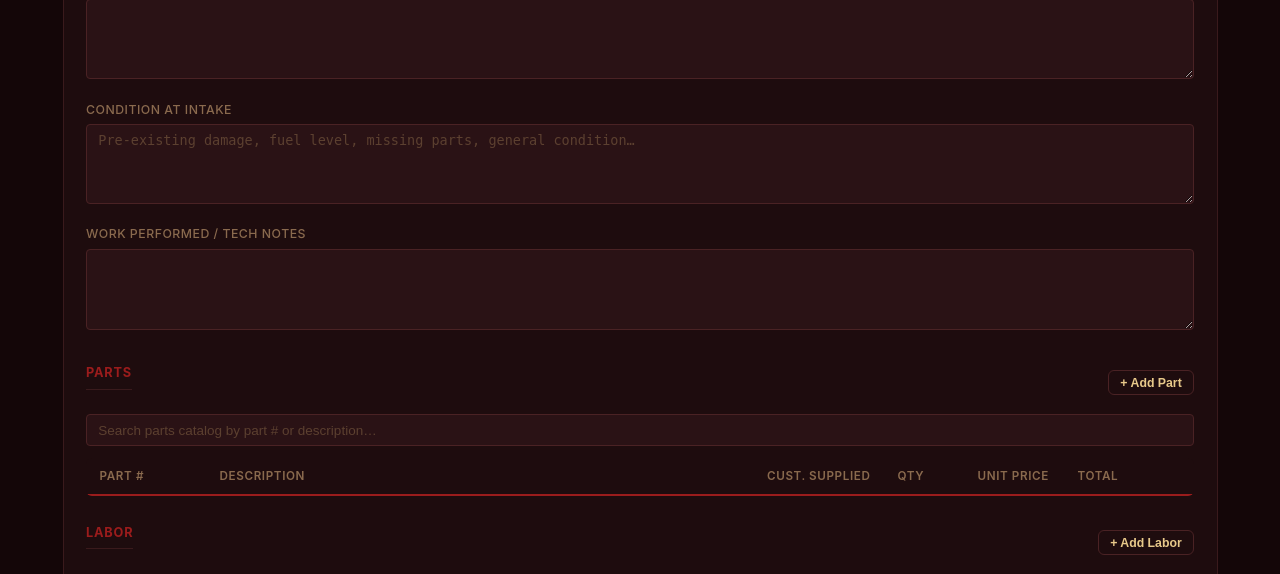
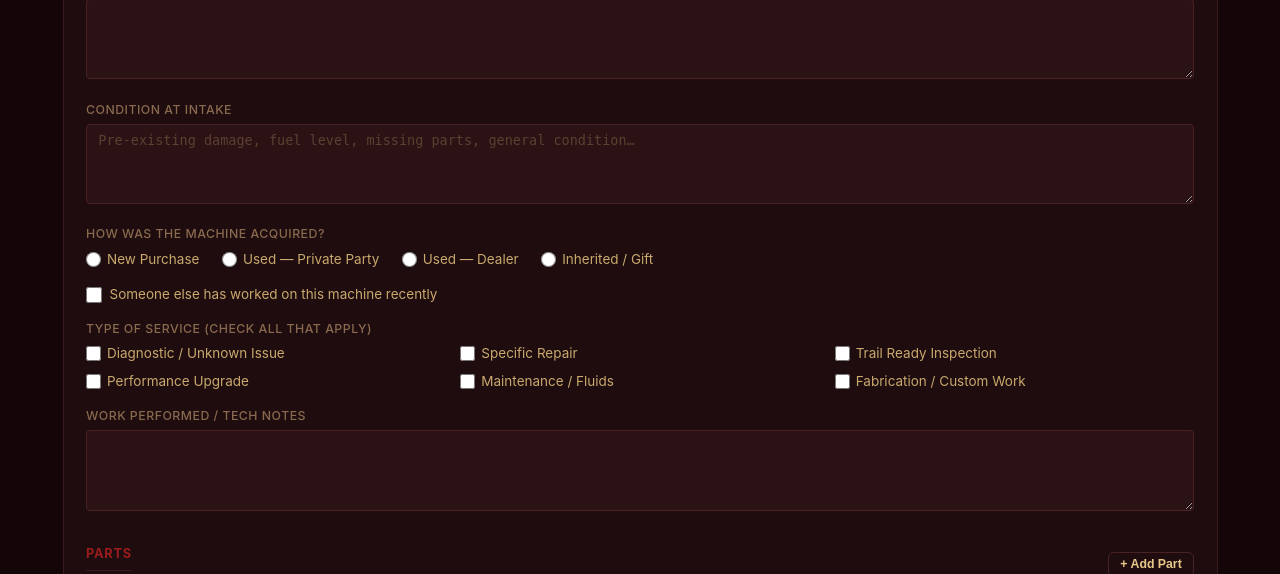
Before and after one commit to brthurr/red-dirt-utv-crm, a Flask app: page /ro/new in a window 1280 px wide. Shown: the part 529-1103 px from the top of the page. Run offline with Flask 3, Linux system fonts and the light colour scheme; a user stored in the database is signed in; data that the repository does not hold is empty.

Commit message:
Add intake survey fields to RO form and intake PDF
Machine History and Reason for Service sections are now fillable in the
app instead of being blank print-and-sign fields. New RO fields:
machine_acquisition, prior_work, prior_work_notes, service_types.
The intake PDF renders filled checkboxes (☑) for any values recorded.

https://claude.ai/code/session_01X5PaShLmPXQ1kguKUQbHss

```diff
--- a/app/models.py
+++ b/app/models.py
@@ -160,6 +160,12 @@ class RepairOrder(db.Model):
     has_customer_parts = db.Column(db.Boolean, default=False)
     customer_parts_notes = db.Column(db.Text)
 
+    # Intake intake survey fields
+    machine_acquisition = db.Column(db.String(30), nullable=True)   # new|used_private|used_dealer|inherited
+    prior_work = db.Column(db.Boolean, default=False)
+    prior_work_notes = db.Column(db.Text, nullable=True)
+    service_types = db.Column(db.Text, nullable=True)               # comma-separated list of selected types
+
     # Completion sign-off
     signoff_name = db.Column(db.String(120))
     signoff_at = db.Column(db.DateTime, nullable=True)
--- a/app/routes/repair_orders.py
+++ b/app/routes/repair_orders.py
@@ -52,6 +52,11 @@ def _save_ro_header(ro):
     ro.tax_rate = float(request.form.get('tax_rate', 8.25)) / 100
     ro.has_customer_parts = bool(request.form.get('has_customer_parts'))
     ro.customer_parts_notes = request.form.get('customer_parts_notes', '').strip()
+    ro.machine_acquisition = request.form.get('machine_acquisition', '').strip() or None
+    ro.prior_work = bool(request.form.get('prior_work'))
+    ro.prior_work_notes = request.form.get('prior_work_notes', '').strip() or None
+    selected_types = request.form.getlist('service_types[]')
+    ro.service_types = ','.join(selected_types) if selected_types else None
     date_in_str = request.form.get('date_in', '')
     date_out_str = request.form.get('date_out', '')
     if date_in_str:
--- a/app/static/css/main.css
+++ b/app/static/css/main.css
@@ -424,6 +424,14 @@ a:hover { color: var(--crimson-light); text-decoration: underline; }
 .form-check-group { display: flex; align-items: center; gap: 0.5rem; }
 .form-check-group input[type="checkbox"] { width: 16px; height: 16px; cursor: pointer; accent-color: var(--crimson); }
 
+.radio-group { display: flex; flex-wrap: wrap; gap: 0.5rem 1.5rem; margin-top: 4px; }
+.radio-label { display: flex; align-items: center; gap: 0.4rem; font-size: 0.9rem; cursor: pointer; }
+.radio-label input[type="radio"] { accent-color: var(--crimson); width: 15px; height: 15px; }
+
+.checkbox-grid { display: grid; grid-template-columns: repeat(3, 1fr); gap: 0.4rem 1rem; margin-top: 4px; }
+.checkbox-label { display: flex; align-items: center; gap: 0.4rem; font-size: 0.9rem; cursor: pointer; }
+.checkbox-label input[type="checkbox"] { accent-color: var(--crimson); width: 15px; height: 15px; flex-shrink: 0; }
+
 .form-actions {
   display: flex;
   gap: 0.75rem;
--- a/app/templates/repair_orders/form.html
+++ b/app/templates/repair_orders/form.html
@@ -108,6 +108,43 @@
       <label class="form-label" for="intake_condition">Condition at Intake</label>
       <textarea id="intake_condition" name="intake_condition" class="form-input form-textarea" rows="3"
                 placeholder="Pre-existing damage, fuel level, missing parts, general condition…">{{ ro.intake_condition if ro else '' }}</textarea>
+    </div>
+
+    <!-- Machine History -->
+    <div class="form-group">
+      <label class="form-label">How was the machine acquired?</label>
+      <div class="radio-group">
+        {% set acq = ro.machine_acquisition if ro else '' %}
+        <label class="radio-label"><input type="radio" name="machine_acquisition" value="new" {% if acq == 'new' %}checked{% endif %}> New Purchase</label>
+        <label class="radio-label"><input type="radio" name="machine_acquisition" value="used_private" {% if acq == 'used_private' %}checked{% endif %}> Used — Private Party</label>
+        <label class="radio-label"><input type="radio" name="machine_acquisition" value="used_dealer" {% if acq == 'used_dealer' %}checked{% endif %}> Used — Dealer</label>
+        <label class="radio-label"><input type="radio" name="machine_acquisition" value="inherited" {% if acq == 'inherited' %}checked{% endif %}> Inherited / Gift</label>
+      </div>
+    </div>
+
+    <div class="form-group">
+      <div class="form-check-group" style="margin-bottom:6px;">
+        <input type="checkbox" id="prior_work" name="prior_work" {% if ro and ro.prior_work %}checked{% endif %} />
+        <label for="prior_work" class="form-label-inline">Someone else has worked on this machine recently</label>
+      </div>
+      <div id="priorWorkNotesGroup" {% if not ro or not ro.prior_work %}style="display:none"{% endif %}>
+        <textarea id="prior_work_notes" name="prior_work_notes" class="form-input form-textarea" rows="2"
+                  placeholder="Who worked on it and what was done…">{{ ro.prior_work_notes if ro else '' }}</textarea>
+      </div>
+    </div>
+
+    <!-- Reason for Service -->
+    <div class="form-group">
+      <label class="form-label">Type of Service (check all that apply)</label>
+      {% set svc = (ro.service_types or '').split(',') if ro else [] %}
+      <div class="checkbox-grid">
+        <label class="checkbox-label"><input type="checkbox" name="service_types[]" value="diagnostic" {% if 'diagnostic' in svc %}checked{% endif %}> Diagnostic / Unknown Issue</label>
+        <label class="checkbox-label"><input type="checkbox" name="service_types[]" value="specific_repair" {% if 'specific_repair' in svc %}checked{% endif %}> Specific Repair</label>
+        <label class="checkbox-label"><input type="checkbox" name="service_types[]" value="inspection" {% if 'inspection' in svc %}checked{% endif %}> Trail Ready Inspection</label>
+        <label class="checkbox-label"><input type="checkbox" name="service_types[]" value="performance" {% if 'performance' in svc %}checked{% endif %}> Performance Upgrade</label>
+        <label class="checkbox-label"><input type="checkbox" name="service_types[]" value="maintenance" {% if 'maintenance' in svc %}checked{% endif %}> Maintenance / Fluids</label>
+        <label class="checkbox-label"><input type="checkbox" name="service_types[]" value="fabrication" {% if 'fabrication' in svc %}checked{% endif %}> Fabrication / Custom Work</label>
+      </div>
     </div>
 
     <div class="form-group">
@@ -299,6 +336,11 @@ document.getElementById('has_customer_parts').addEventListener('change', functio
   document.getElementById('customerPartsNotesGroup').style.display = this.checked ? '' : 'none';
 });
 
+// Toggle prior work notes
+document.getElementById('prior_work').addEventListener('change', function() {
+  document.getElementById('priorWorkNotesGroup').style.display = this.checked ? '' : 'none';
+});
+
 // ----------------------------------------------------------------
 // Parts catalog search
 // ----------------------------------------------------------------
```
Also changed, not shown: app/templates/pdf/intake_form.html (+21 -11 lines), migrations/versions/ac11256d56f6_add_intake_survey_fields_to_repair_.py (added, +38 -0 lines).
